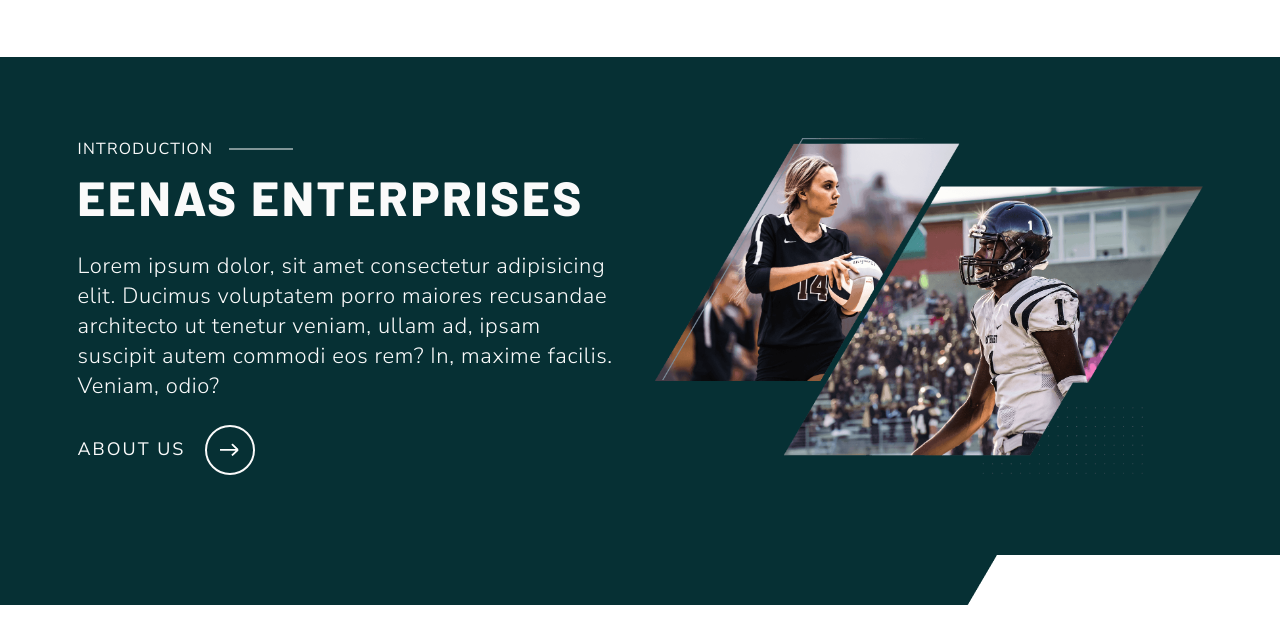
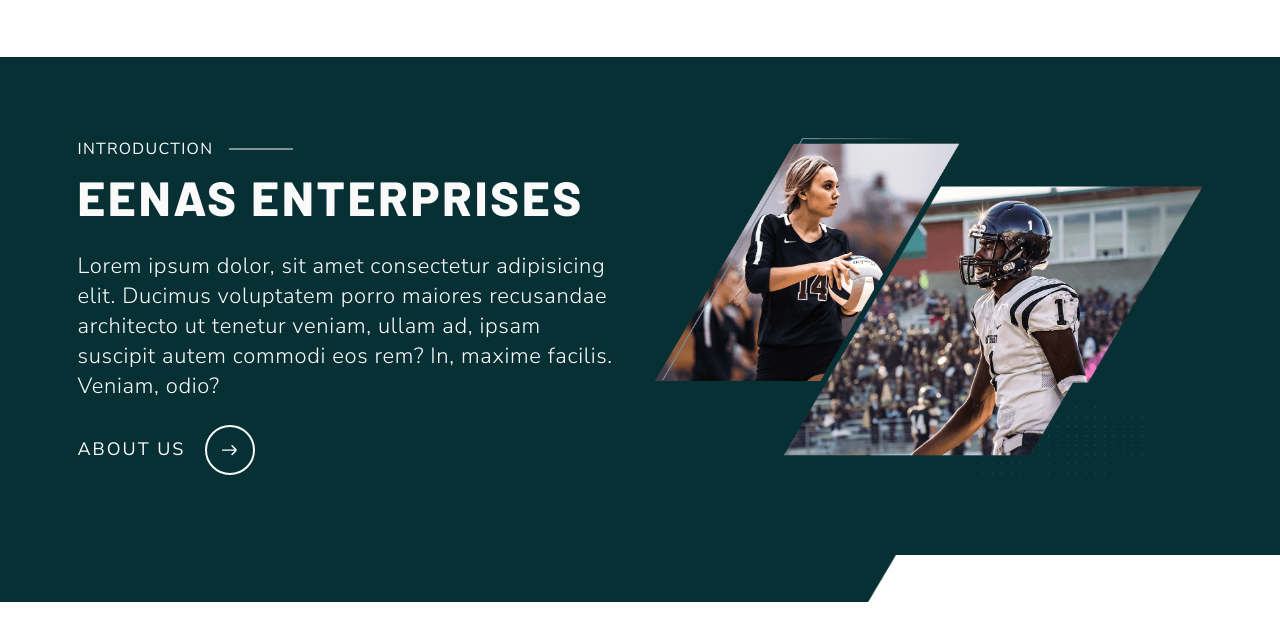
Before and after one commit to andro-jr/EENAS, a website: page index.html in a window 1280 px wide. Shown: the part 1328-1971 px from the top of the page. After the commit the page ends 1943 px from the top, so only its background shows below. Drawn offline with nearby package versions, Linux system fonts and the light colour scheme.

Commit message:
revamp about divider

```diff
--- a/index.html
+++ b/index.html
@@ -103,7 +103,7 @@
 
     <!-- About section -->
     <section
-      class="section-space theme-bg internal-space-lg text-white shape-bottom"
+      class="section-space theme-bg internal-space-lg text-white shape-container"
     >
       <div class="container">
         <div class="row align-items-center g-5">
@@ -142,6 +142,11 @@
           </div>
         </div>
       </div>
+      <img
+        src="./assets/img/rectangle-half.png"
+        alt=""
+        class="rectangle-small-bottom"
+      />
     </section>
 
     <script src="js/script.js"></script>
--- a/sass/base/_utilities.scss
+++ b/sass/base/_utilities.scss
@@ -14,17 +14,12 @@
     padding: 8rem 0;
 }
 
-.shape-bottom {
+.shape-container {
     position: relative;
-    margin-bottom: 10rem;
 
-    &::after {
-        content: '';
+    .rectangle-small-bottom {
         position: absolute;
-        left: 0;
+        width: 70%;
         top: 100%;
-        background: url('../../assets/img/rectangle-half.png') no-repeat;
-        width: 100%;
-        height: 5rem;
     }
 }
--- a/sass/components/_button.scss
+++ b/sass/components/_button.scss
@@ -23,7 +23,7 @@
             top: 50%;
             left: 50%;
             transform: translate(-50%, -50%);
-            width: 2rem;
+            width: 1.6rem;
             transition: all 0.5s ease-out;
 
             &.arrow-invisible {
```
Also changed, not shown: css/style.css.
